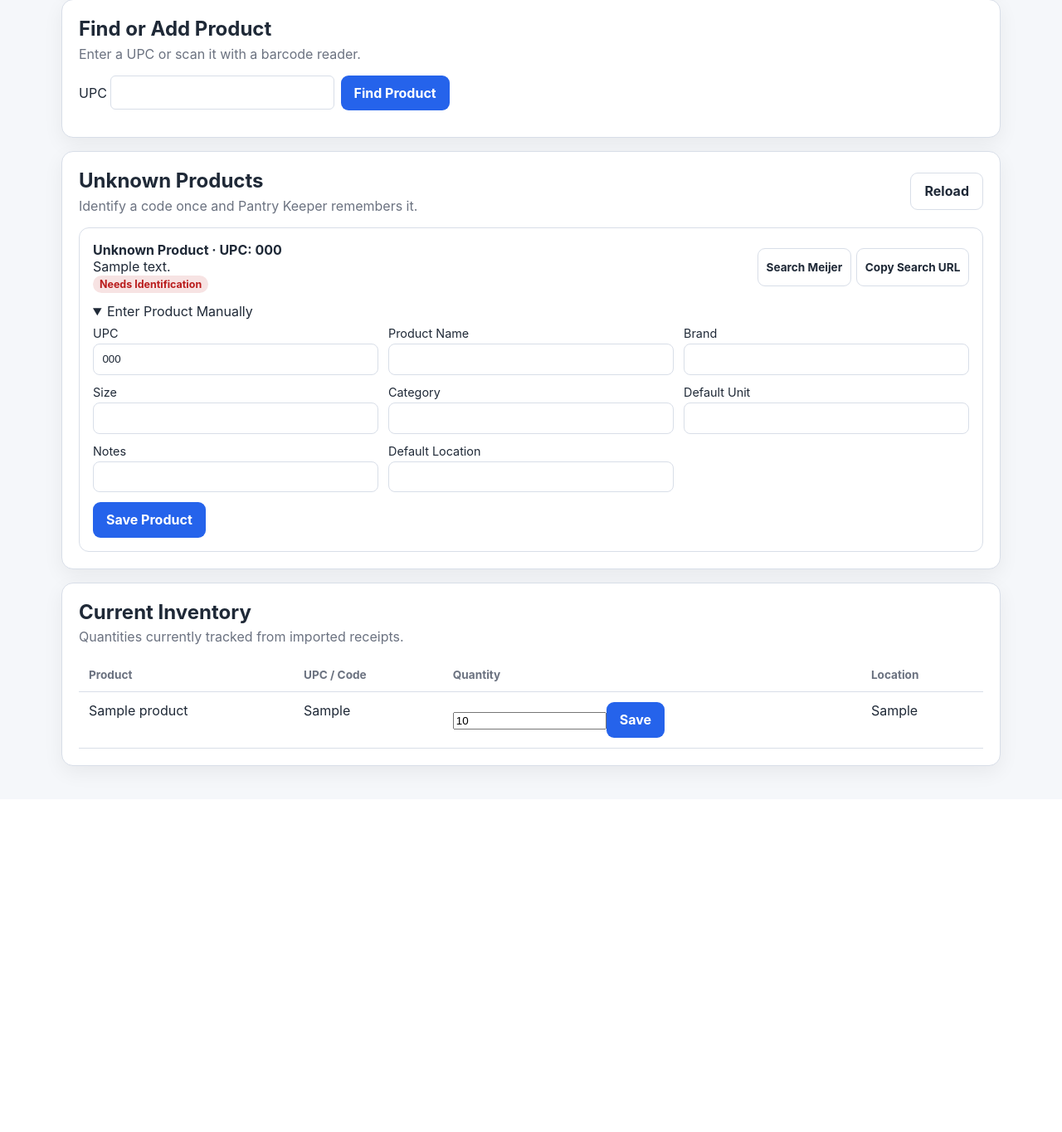
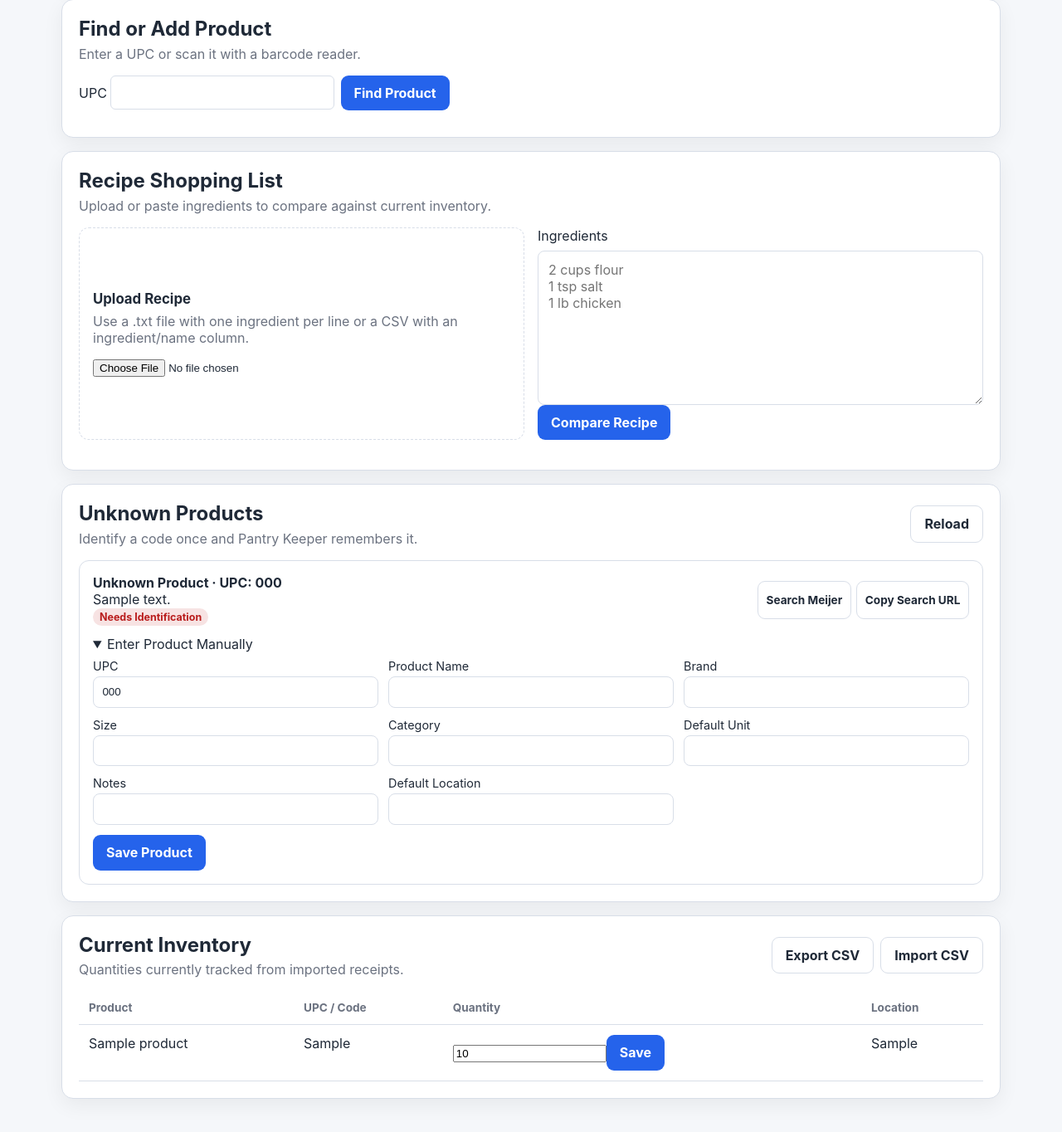
Before and after one commit to pengels22/Pantry_Keeper, a FastAPI app: page / in a window 1280 px wide. Shown: the part 517-1881 px from the top of the page at 83% size. Before the commit the page ends 1458 px from the top, so only its background shows below. Run offline with FastAPI, Linux system fonts and the light colour scheme; tables that the repository leaves empty hold one stand-in row (values such as "Sample post"); some libraries are stand-ins or nearby versions.

Commit message:
feat: add recipe shopping list and inventory CSV tools

```diff
--- a/app.py
+++ b/app.py
@@ -2,6 +2,10 @@ import os
 import math
 import json
 import secrets
+import csv
+import hashlib
+import io
+import re
 from datetime import timedelta
 from pathlib import Path
 from urllib.parse import urlparse
@@ -11,7 +15,7 @@ from dotenv import load_dotenv
 load_dotenv()
 
 from fastapi import Depends, FastAPI, File, Form, Header, HTTPException, Request, Response, UploadFile
-from fastapi.responses import HTMLResponse
+from fastapi.responses import HTMLResponse, StreamingResponse
 from fastapi.staticfiles import StaticFiles
 from fastapi.templating import Jinja2Templates
 from sqlalchemy.orm import Session
@@ -39,6 +43,19 @@ app.mount("/static", StaticFiles(directory=BASE_DIR / "static"), name="static")
 templates = Jinja2Templates(directory=BASE_DIR / "templates")
 
 initialize_database(engine)
+
+INGREDIENT_UNITS = {
+    "tsp", "teaspoon", "teaspoons", "tbsp", "tablespoon", "tablespoons", "cup", "cups",
+    "oz", "ounce", "ounces", "lb", "lbs", "pound", "pounds", "g", "gram", "grams",
+    "kg", "ml", "l", "liter", "liters", "pinch", "can", "cans", "package", "packages",
+    "pkg", "bag", "bags", "clove", "cloves", "slice", "slices", "whole",
+}
+
+INGREDIENT_WORDS_TO_IGNORE = {
+    "fresh", "chopped", "diced", "minced", "sliced", "shredded", "grated", "ground",
+    "large", "small", "medium", "optional", "to", "taste", "and", "or", "of", "the",
+    "a", "an", "for", "with", "plus", "extra", "divided", "packed", "drained",
+}
 
 
 def require_extension_token(authorization: str | None):
@@ -119,6 +136,118 @@ def serialize_product(p: Product):
     }
 
 
+def serialize_inventory_product(p: Product, inventory_by_product):
+    row = inventory_by_product.get(p.id)
+    return {
+        **serialize_product(p),
+        "inventory_quantity": row.quantity if row else 0,
+        "inventory_location": row.location if row and row.location is not None else p.default_location,
+    }
+
+
+def inventory_rows(db):
+    products = db.query(Product).order_by(Product.name.asc()).all()
+    inventory = db.query(Inventory).all()
+    inventory_by_product = {x.product_id: x for x in inventory}
+    return [serialize_inventory_product(p, inventory_by_product) for p in products]
+
+
+def generated_inventory_code(name):
+    digest = hashlib.sha1(name.strip().lower().encode("utf-8")).hexdigest()
+    return "99" + str(int(digest[:14], 16)).zfill(17)[:17]
+
+
+def parse_quantity(value, default=0.0):
+    try:
+        quantity = float(value if value not in (None, "") else default)
+    except (TypeError, ValueError):
+        raise HTTPException(status_code=400, detail="Quantity must be numeric.")
+    if not math.isfinite(quantity) or quantity < 0:
+        raise HTTPException(status_code=400, detail="Quantity must be finite and nonnegative.")
+    return quantity
+
+
+def ingredient_name(value):
+    text = re.sub(r"\([^)]*\)", " ", value.lower())
+    text = re.sub(r"\b\d+([./]\d+)?\b", " ", text)
+    text = re.sub(r"[^\w\s-]", " ", text)
+    tokens = []
+    for token in re.split(r"\s+", text):
+        token = token.strip("-_")
+        if len(token) < 2 or token in INGREDIENT_UNITS or token in INGREDIENT_WORDS_TO_IGNORE:
+            continue
+        tokens.append(token)
+    return " ".join(tokens).strip()
+
+
+def ingredient_tokens(value):
+    return set(ingredient_name(value).split())
+
+
+def parse_recipe_text(text):
+    ingredients = []
+    for line in text.splitlines():
+        line = line.strip(" \t-*•")
+        if not line or line.lower() in {"ingredients", "ingredient list"}:
+            continue
+        ingredients.append({"raw": line, "name": ingredient_name(line) or line.lower()})
+    return ingredients
+
+
+def parse_recipe_csv(text):
+    reader = csv.DictReader(io.StringIO(text))
+    if not reader.fieldnames:
+        return []
+    fields = {field.lower().strip(): field for field in reader.fieldnames}
+    name_field = fields.get("ingredient") or fields.get("name") or fields.get("item")
+    quantity_field = fields.get("quantity") or fields.get("qty") or fields.get("amount")
+    if not name_field:
+        raise HTTPException(status_code=400, detail="Recipe CSV needs an ingredient, name, or item column.")
+    ingredients = []
+    for row in reader:
+        raw_name = (row.get(name_field) or "").strip()
+        if not raw_name:
+            continue
+        quantity = (row.get(quantity_field) or "").strip() if quantity_field else ""
+        raw = f"{quantity} {raw_name}".strip()
+        ingredients.append({"raw": raw, "name": ingredient_name(raw_name) or raw_name.lower()})
+    return ingredients
+
+
+def compare_ingredients(db, ingredients):
+    stock = [row for row in inventory_rows(db) if float(row.get("inventory_quantity") or 0) > 0]
+    results = []
+    for ingredient in ingredients:
+        tokens = ingredient_tokens(ingredient["name"])
+        best = None
+        best_score = 0
+        for product in stock:
+            haystack = " ".join(str(product.get(field) or "") for field in ["name", "brand", "category", "notes"]).lower()
+            product_tokens = set(re.findall(r"[a-z0-9]+", haystack))
+            if not tokens or not product_tokens:
+                continue
+            overlap = len(tokens & product_tokens)
+            score = overlap / max(len(tokens), 1)
+            if ingredient["name"] and ingredient["name"] in haystack:
+                score += 0.75
+            if score > best_score:
+                best = product
+                best_score = score
+        matched = bool(best and best_score >= 0.5)
+        results.append({
+            "ingredient": ingredient["raw"],
+            "normalized_ingredient": ingredient["name"],
+            "status": "in_stock" if matched else "purchase",
+            "matched_product": best if matched else None,
+            "match_score": round(best_score, 3) if matched else 0,
+        })
+    return {
+        "items": results,
+        "in_stock": [item for item in results if item["status"] == "in_stock"],
+        "shopping_list": [item for item in results if item["status"] == "purchase"],
+    }
+
+
 @app.get("/", response_class=HTMLResponse)
 def index(request: Request):
     return templates.TemplateResponse(request=request, name="index.html", context={"app_name": APP_NAME})
@@ -126,22 +255,121 @@ def index(request: Request):
 
 @app.get("/api/dashboard")
 def dashboard(db: Session = Depends(get_db)):
-    products = db.query(Product).order_by(Product.name.asc()).all()
-    inventory = db.query(Inventory).all()
-    inventory_by_product = {x.product_id: x for x in inventory}
-
     return {
-        "products": [
-            {
-                **serialize_product(p),
-                "inventory_quantity": inventory_by_product.get(p.id).quantity if p.id in inventory_by_product else 0,
-                "inventory_location": inventory_by_product.get(p.id).location if p.id in inventory_by_product else p.default_location,
-            }
-            for p in products
-        ],
+        "products": inventory_rows(db),
         "receipt_count": db.query(Receipt).count(),
         "unknown_count": db.query(ReceiptItem).filter(ReceiptItem.status == "unresolved").count(),
     }
+
+
+@app.get("/api/inventory/export")
+def export_inventory(db: Session = Depends(get_db)):
+    output = io.StringIO()
+    fields = [
+        "upc", "name", "brand", "size", "unit", "category", "notes",
+        "default_location", "quantity", "location",
+    ]
+    writer = csv.DictWriter(output, fieldnames=fields)
+    writer.writeheader()
+    for product in inventory_rows(db):
+        writer.writerow({
+            "upc": product.get("upc") or product.get("receipt_code_raw") or "",
+            "name": product.get("name") or "",
+            "brand": product.get("brand") or "",
+            "size": product.get("size") or "",
+            "unit": product.get("unit") or "",
+            "category": product.get("category") or "",
+            "notes": product.get("notes") or "",
+            "default_location": product.get("default_location") or "",
+            "quantity": product.get("inventory_quantity") or 0,
+            "location": product.get("inventory_location") or "",
+        })
+    output.seek(0)
+    return StreamingResponse(
+        iter([output.getvalue()]),
+        media_type="text/csv",
+        headers={"Content-Disposition": 'attachment; filename="pantry-inventory.csv"'},
+    )
+
+
+@app.post("/api/inventory/import")
+async def import_inventory_csv(file: UploadFile = File(...), db: Session = Depends(get_db)):
+    data = await file.read(2 * 1024 * 1024 + 1)
+    if len(data) > 2 * 1024 * 1024:
+        raise HTTPException(status_code=413, detail="Inventory CSV is too large (maximum 2 MB).")
+    try:
+        text = data.decode("utf-8-sig")
+    except UnicodeDecodeError as exc:
+        raise HTTPException(status_code=400, detail="Inventory CSV must be UTF-8 text.") from exc
+    reader = csv.DictReader(io.StringIO(text))
+    if not reader.fieldnames:
+        raise HTTPException(status_code=400, detail="Inventory CSV needs a header row.")
+    fields = {field.lower().strip(): field for field in reader.fieldnames}
+    name_field = fields.get("name") or fields.get("product") or fields.get("item")
+    quantity_field = fields.get("quantity") or fields.get("qty") or fields.get("inventory_quantity")
+    if not name_field:
+        raise HTTPException(status_code=400, detail="Inventory CSV needs a name, product, or item column.")
+
+    imported = 0
+    updated = 0
+    for row in reader:
+        name = (row.get(name_field) or "").strip()
+        if not name:
+            continue
+        upc = (row.get(fields.get("upc", ""), "") or row.get(fields.get("receipt_code_raw", ""), "") or "").strip()
+        if not upc:
+            upc = generated_inventory_code(name)
+        payload = {
+            "name": name,
+            "brand": row.get(fields.get("brand", ""), ""),
+            "size": row.get(fields.get("size", ""), ""),
+            "unit": row.get(fields.get("unit", ""), ""),
+            "category": row.get(fields.get("category", ""), ""),
+            "notes": row.get(fields.get("notes", ""), ""),
+            "default_location": row.get(fields.get("default_location", ""), "") or row.get(fields.get("location", ""), ""),
+            "lookup_source": "csv_import",
+        }
+        product = save_identified_product(db, upc, payload)
+        quantity = parse_quantity(row.get(quantity_field) if quantity_field else 0)
+        location = (row.get(fields.get("location", ""), "") or payload["default_location"] or "").strip() or None
+        inventory = db.query(Inventory).filter(Inventory.product_id == product.id).first()
+        if not inventory:
+            add_to_inventory(db, product, 0, location)
+            inventory = db.query(Inventory).filter(Inventory.product_id == product.id).first()
+            imported += 1
+        else:
+            updated += 1
+        inventory.quantity = quantity
+        inventory.location = location
+    db.commit()
+    return {"imported": imported, "updated": updated}
+
+
+@app.post("/api/recipes/compare")
+def compare_recipe(payload: dict, db: Session = Depends(get_db)):
+    text = (payload.get("text") or "").strip()
+    if not text:
+        raise HTTPException(status_code=400, detail="Recipe text is required.")
+    ingredients = parse_recipe_text(text)
+    if not ingredients:
+        raise HTTPException(status_code=400, detail="No ingredients found.")
+    return compare_ingredients(db, ingredients)
+
+
+@app.post("/api/recipes/upload")
+async def upload_recipe(file: UploadFile = File(...), db: Session = Depends(get_db)):
+    data = await file.read(512 * 1024 + 1)
+    if len(data) > 512 * 1024:
+        raise HTTPException(status_code=413, detail="Recipe file is too large (maximum 512 KB).")
+    try:
+        text = data.decode("utf-8-sig")
+    except UnicodeDecodeError as exc:
+        raise HTTPException(status_code=400, detail="Recipe file must be UTF-8 text or CSV.") from exc
+    filename = (file.filename or "").lower()
+    ingredients = parse_recipe_csv(text) if filename.endswith(".csv") else parse_recipe_text(text)
+    if not ingredients:
+        raise HTTPException(status_code=400, detail="No ingredients found.")
+    return compare_ingredients(db, ingredients)
 
 
 @app.post("/api/receipts/scan-image")
--- a/services/ocr.py
+++ b/services/ocr.py
@@ -26,7 +26,7 @@ def extract_text_from_image(image_bytes: bytes) -> str:
     image = Image.open(io.BytesIO(image_bytes)).convert("RGB")
     try:
         text = pytesseract.image_to_string(image, config="--psm 6", timeout=45)
-    except pytesseract.TesseractNotFoundError:
+    except (pytesseract.TesseractNotFoundError, OSError):
         raise OCRUnavailable("Tesseract is not installed or its configured path is incorrect.")
     except RuntimeError:
         raise OCRUnavailable("Receipt OCR timed out. Try a smaller, clearer image.")
--- a/static/css/styles.css
+++ b/static/css/styles.css
@@ -277,6 +277,53 @@ th {
   gap: .5rem;
 }
 
+.compact-actions {
+  margin-top: 0;
+  flex-wrap: wrap;
+}
+
+.file-button input {
+  display: none;
+}
+
+.recipe-grid,
+.recipe-columns {
+  display: grid;
+  grid-template-columns: repeat(2, minmax(0,1fr));
+  gap: 1rem;
+}
+
+.recipe-form label {
+  display: grid;
+  gap: .5rem;
+}
+
+.recipe-form textarea {
+  width: 100%;
+  resize: vertical;
+  padding: .75rem;
+  border: 1px solid var(--border);
+  border-radius: 8px;
+  background: transparent;
+  color: inherit;
+  font: inherit;
+}
+
+.recipe-result {
+  margin-top: 1rem;
+}
+
+.recipe-columns article {
+  border: 1px solid var(--border);
+  border-radius: 10px;
+  padding: 1rem;
+}
+
+.recipe-columns ul {
+  margin: .75rem 0 0;
+  padding-left: 1.25rem;
+}
+
 dialog {
   max-width: 640px;
   border: 1px solid var(--border);
@@ -288,6 +335,8 @@ dialog {
   .stats-grid,
   .capture-grid,
   .meta-grid,
+  .recipe-grid,
+  .recipe-columns,
   .form-grid {
     grid-template-columns: 1fr;
   }
--- a/static/scripts/app.js
+++ b/static/scripts/app.js
@@ -19,6 +19,12 @@ async function api(url, options = {}) {
   try { body = await res.json(); } catch (_) {}
   if (!res.ok) throw new Error(body.detail || `Request failed: ${res.status}`);
   return body;
+}
+
+async function apiFile(url, file) {
+  const fd = new FormData();
+  fd.append("file", file);
+  return api(url, { method: "POST", body: fd });
 }
 
 function openExternalProductSearch(url) {
@@ -357,6 +363,55 @@ async function lookupManualUpc(event) {
   } catch (err) { setStatus(err.message, true); }
 }
 
+function renderRecipeResult(result) {
+  const container = $("#recipeResult");
+  const inStock = result.in_stock || [];
+  const shopping = result.shopping_list || [];
+  container.innerHTML = `
+    <div class="recipe-columns">
+      <article>
+        <h3>In Stock (${inStock.length})</h3>
+        <ul>${inStock.map((item) => `<li><strong>${escapeHtml(item.ingredient)}</strong><br><small>${escapeHtml(item.matched_product?.name || '')} · Qty ${escapeHtml(item.matched_product?.inventory_quantity ?? '')}</small></li>`).join('') || '<li>Nothing matched current inventory.</li>'}</ul>
+      </article>
+      <article>
+        <h3>Shopping List (${shopping.length})</h3>
+        <ul>${shopping.map((item) => `<li>${escapeHtml(item.ingredient)}</li>`).join('') || '<li>No additional ingredients needed.</li>'}</ul>
+      </article>
+    </div>`;
+}
+
+async function compareRecipeText(event) {
+  event.preventDefault();
+  try {
+    const text = $("#recipeText").value.trim();
+    const result = await api("/api/recipes/compare", {
+      method: "POST",
+      headers: { "Content-Type": "application/json" },
+      body: JSON.stringify({ text }),
+    });
+    renderRecipeResult(result);
+    setStatus("Recipe compared against current inventory.");
+  } catch (err) { setStatus(err.message, true); }
+}
+
+async function uploadRecipeFile(file) {
+  if (!file) return;
+  try {
+    const result = await apiFile("/api/recipes/upload", file);
+    renderRecipeResult(result);
+    setStatus("Recipe file compared against current inventory.");
+  } catch (err) { setStatus(err.message, true); }
+}
+
+async function importInventoryCsv(file) {
+  if (!file) return;
+  try {
+    const result = await apiFile("/api/inventory/import", file);
+    await loadDashboard();
+    setStatus(`Inventory CSV imported. ${result.imported} new row(s), ${result.updated} updated row(s).`);
+  } catch (err) { setStatus(err.message, true); }
+}
+
 function escapeHtml(value) {
   return String(value ?? "")
     .replaceAll("&", "&amp;")
@@ -367,9 +422,12 @@ function escapeHtml(value) {
 }
 
 $('#manualUpcForm').addEventListener('submit', lookupManualUpc);
+$('#recipeTextForm').addEventListener('submit', compareRecipeText);
 
 $("#uploadInput").addEventListener("change", (e) => handleImage(e.target.files[0], "upload"));
 $("#cameraInput").addEventListener("change", (e) => handleImage(e.target.files[0], "camera"));
+$("#recipeFileInput").addEventListener("change", (e) => uploadRecipeFile(e.target.files[0]));
+$("#inventoryCsvInput").addEventListener("change", (e) => importInventoryCsv(e.target.files[0]));
 $("#importReceiptBtn").addEventListener("click", importCurrentReceipt);
 $("#refreshBtn").addEventListener("click", () => Promise.all([loadDashboard(), loadUnknown()]));
 $("#loadUnknownBtn").addEventListener("click", loadUnknown);
--- a/templates/index.html
+++ b/templates/index.html
@@ -104,6 +104,29 @@
     <section class="panel">
       <div class="panel-heading">
         <div>
+          <h2>Recipe Shopping List</h2>
+          <p>Upload or paste ingredients to compare against current inventory.</p>
+        </div>
+      </div>
+      <div class="recipe-grid">
+        <label class="capture-card">
+          <span class="capture-title">Upload Recipe</span>
+          <span class="capture-help">Use a .txt file with one ingredient per line or a CSV with an ingredient/name column.</span>
+          <input id="recipeFileInput" type="file" accept=".txt,.csv,text/plain,text/csv">
+        </label>
+        <form id="recipeTextForm" class="recipe-form">
+          <label>Ingredients
+            <textarea id="recipeText" rows="8" placeholder="2 cups flour&#10;1 tsp salt&#10;1 lb chicken"></textarea>
+          </label>
+          <button type="submit">Compare Recipe</button>
+        </form>
+      </div>
+      <div id="recipeResult" class="recipe-result" aria-live="polite"></div>
+    </section>
+
+    <section class="panel">
+      <div class="panel-heading">
+        <div>
           <h2>Unknown Products</h2>
           <p>Identify a code once and Pantry Keeper remembers it.</p>
         </div>
@@ -117,6 +140,10 @@
         <div>
           <h2>Current Inventory</h2>
           <p>Quantities currently tracked from imported receipts.</p>
+        </div>
+        <div class="form-actions compact-actions">
+          <a class="button secondary" href="/api/inventory/export">Export CSV</a>
+          <label class="button secondary file-button">Import CSV <input id="inventoryCsvInput" type="file" accept=".csv,text/csv"></label>
         </div>
       </div>
 
```
Also changed, not shown: tests/test_workflow.py (+33 -0 lines).
